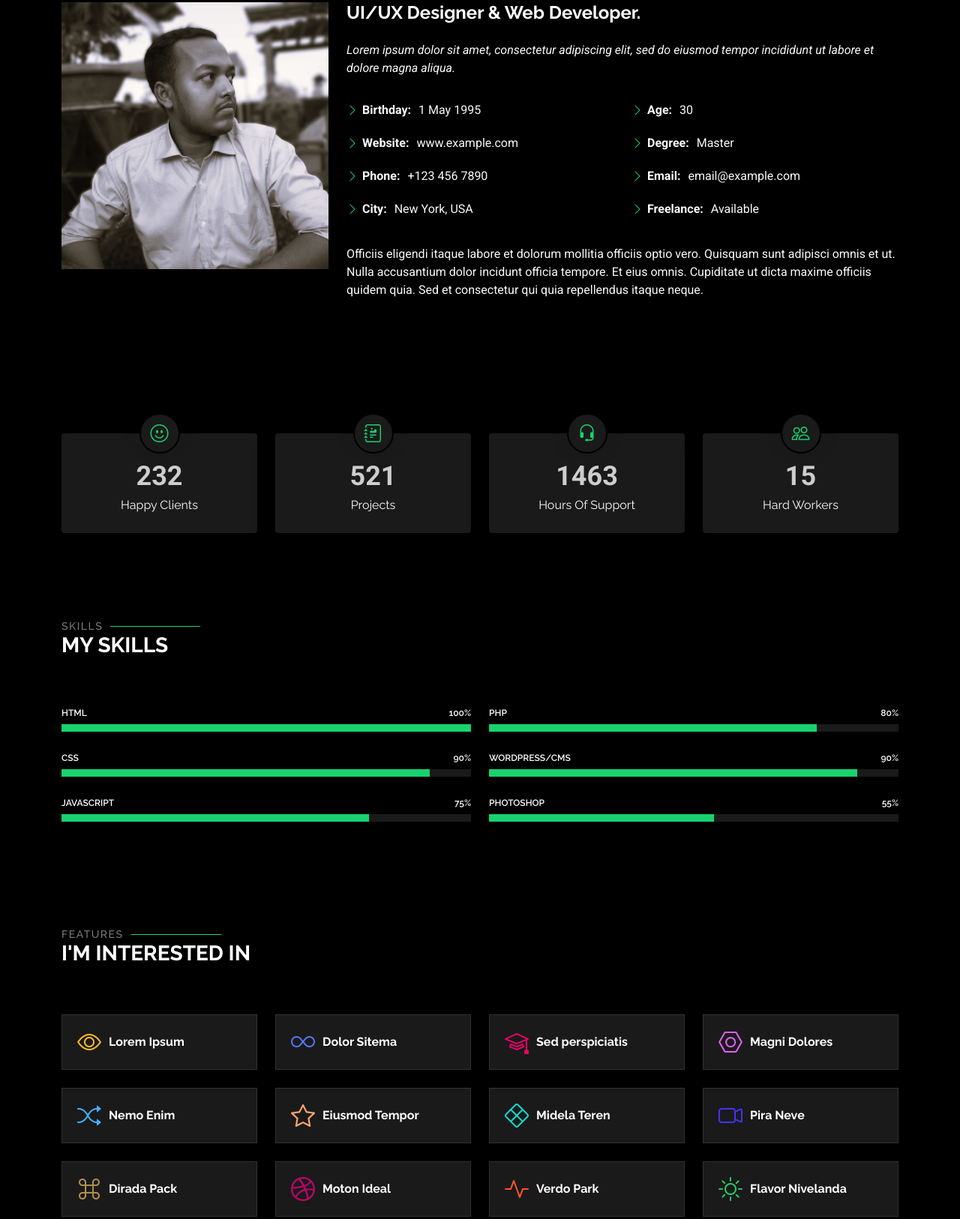
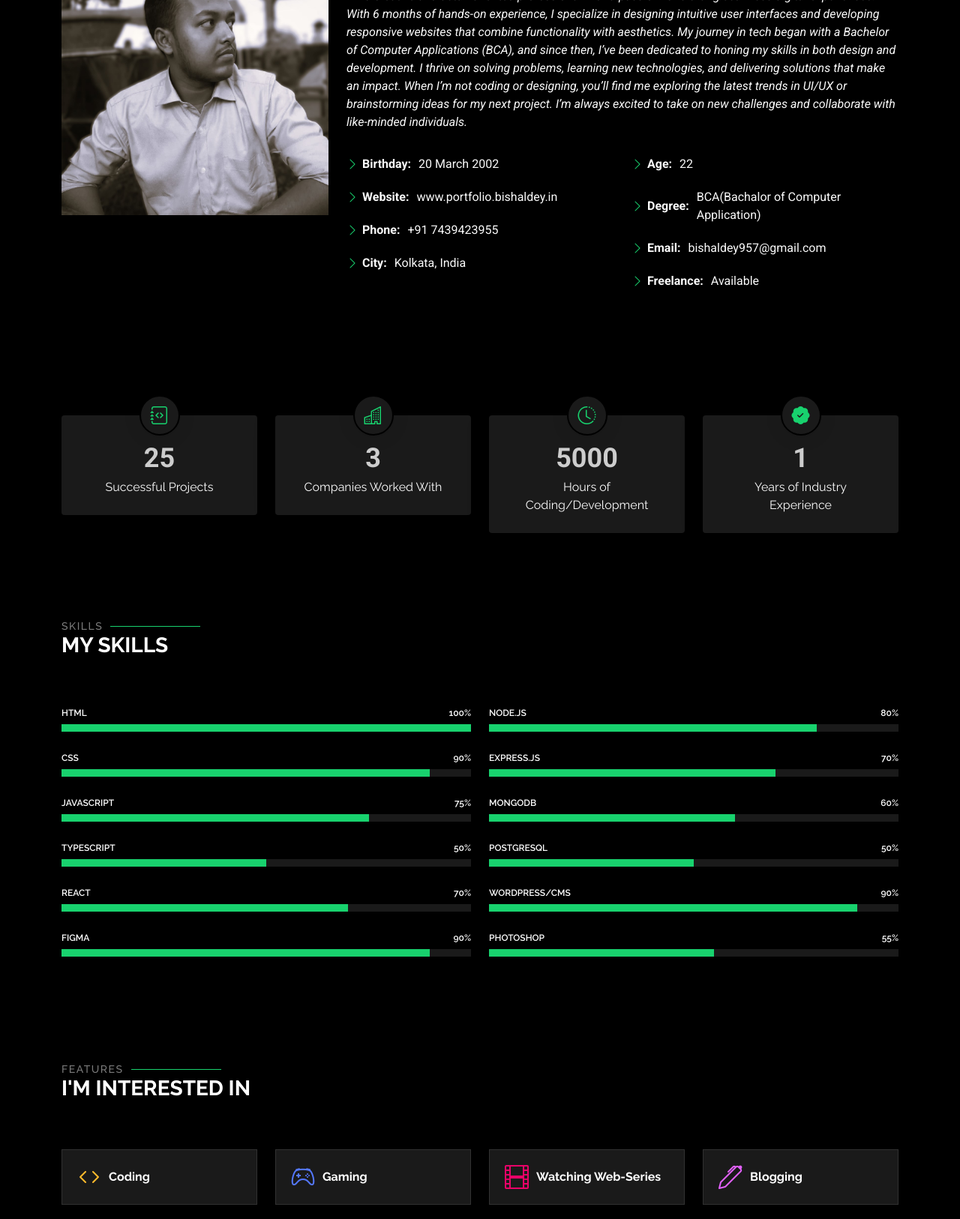
Before and after one commit to BishalDey908/portfolio-2025, a plain HTML site: page about.html in a window 1280 px wide. Shown: the part 488-2114 px from the top of the page at 75% size. Drawn offline with Linux system fonts and the light colour scheme.

Commit message:
about page content update

```diff
--- a/about.html
+++ b/about.html
@@ -9,8 +9,8 @@
   <meta name="keywords" content="">
 
   <!-- Favicons -->
-  <link href="assets/img/favicon.png" rel="icon">
-  <link href="assets/img/apple-touch-icon.png" rel="apple-touch-icon">
+  <link href="assets/img/favicon-16x16.png" rel="icon">
+  <link href="assets/img/favicon_io/apple-touch-icon.png" rel="apple-touch-icon">
 
   <!-- Fonts -->
   <link href="https://fonts.googleapis.com" rel="preconnect">
@@ -88,7 +88,11 @@
           <div class="row d-flex justify-content-center text-center">
             <div class="col-lg-8">
               <h1>About</h1>
-              <p class="mb-0">Odio et unde deleniti. Deserunt numquam exercitationem. Officiis quo odio sint voluptas consequatur ut a odio voluptatem. Sit dolorum debitis veritatis natus dolores. Quasi ratione sint. Sit quaerat ipsum dolorem.</p>
+              <!-- <p class="mb-0">I’m a passionate and motivated web developer and web designer with around 6 months of hands-on experience in creating visually appealing and functional websites. I thrive on turning ideas into reality through clean, user-friendly designs and efficient code.
+
+                As a quick learner, I’m always exploring new technologies and trends to enhance my skills and deliver modern solutions. My attention to detail ensures that every project I work on is polished and meets the highest standards.
+
+                I’m excited to bring creativity, dedication, and a fresh perspective to every project I take on. Let’s build something amazing together!</p> -->
             </div>
           </div>
         </div>
@@ -115,31 +119,34 @@
           <div class="col-lg-8 content">
             <h2>UI/UX Designer &amp; Web Developer.</h2>
             <p class="fst-italic py-3">
-              Lorem ipsum dolor sit amet, consectetur adipiscing elit, sed do eiusmod tempor incididunt ut labore et dolore
-              magna aliqua.
+              I’m a creative and detail-oriented professional with a passion for crafting seamless digital experiences. With 6 months of hands-on experience, I specialize in designing intuitive user interfaces and developing responsive websites that combine functionality with aesthetics.
+
+My journey in tech began with a Bachelor of Computer Applications (BCA), and since then, I’ve been dedicated to honing my skills in both design and development. I thrive on solving problems, learning new technologies, and delivering solutions that make an impact.
+
+When I’m not coding or designing, you’ll find me exploring the latest trends in UI/UX or brainstorming ideas for my next project. I’m always excited to take on new challenges and collaborate with like-minded individuals.
             </p>
             <div class="row">
               <div class="col-lg-6">
                 <ul>
-                  <li><i class="bi bi-chevron-right"></i> <strong>Birthday:</strong> <span>1 May 1995</span></li>
-                  <li><i class="bi bi-chevron-right"></i> <strong>Website:</strong> <span>www.example.com</span></li>
-                  <li><i class="bi bi-chevron-right"></i> <strong>Phone:</strong> <span>+123 456 7890</span></li>
-                  <li><i class="bi bi-chevron-right"></i> <strong>City:</strong> <span>New York, USA</span></li>
+                  <li><i class="bi bi-chevron-right"></i> <strong>Birthday:</strong> <span>20 March 2002</span></li>
+                  <li><i class="bi bi-chevron-right"></i> <strong>Website:</strong> <span>www.portfolio.bishaldey.in</span></li>
+                  <li><i class="bi bi-chevron-right"></i> <strong>Phone:</strong> <span>+91 7439423955</span></li>
+                  <li><i class="bi bi-chevron-right"></i> <strong>City:</strong> <span>Kolkata, India</span></li>
                 </ul>
               </div>
               <div class="col-lg-6">
                 <ul>
-                  <li><i class="bi bi-chevron-right"></i> <strong>Age:</strong> <span>30</span></li>
-                  <li><i class="bi bi-chevron-right"></i> <strong>Degree:</strong> <span>Master</span></li>
-                  <li><i class="bi bi-chevron-right"></i> <strong>Email:</strong> <span>email@example.com</span></li>
+                  <li><i class="bi bi-chevron-right"></i> <strong>Age:</strong> <span>22</span></li>
+                  <li><i class="bi bi-chevron-right"></i> <strong>Degree:</strong> <span>BCA(Bachalor of Computer Application)</span></li>
+                  <li><i class="bi bi-chevron-right"></i> <strong>Email:</strong> <span>bishaldey957@gmail.com</span></li>
                   <li><i class="bi bi-chevron-right"></i> <strong>Freelance:</strong> <span>Available</span></li>
                 </ul>
               </div>
             </div>
-            <p class="py-3">
+            <!-- <p class="py-3">
               Officiis eligendi itaque labore et dolorum mollitia officiis optio vero. Quisquam sunt adipisci omnis et ut. Nulla accusantium dolor incidunt officia tempore. Et eius omnis.
               Cupiditate ut dicta maxime officiis quidem quia. Sed et consectetur qui quia repellendus itaque neque.
-            </p>
+            </p> -->
           </div>
         </div>
 
@@ -152,39 +159,40 @@
 
       <div class="container" data-aos="fade-up" data-aos-delay="100">
 
-        <div class="row gy-4">
+        <div class="row gy-4 ">
 
           <div class="col-lg-3 col-md-6 d-flex flex-column align-items-center">
-            <i class="bi bi-emoji-smile"></i>
+            <i class="bi-journal-code"></i>
             <div class="stats-item">
-              <span data-purecounter-start="0" data-purecounter-end="232" data-purecounter-duration="1" class="purecounter"></span>
-              <p>Happy Clients</p>
+              <span data-purecounter-start="0" data-purecounter-end="25" data-purecounter-duration="2" class="purecounter"></span>
+              <p>Successful Projects</p>
             </div>
           </div><!-- End Stats Item -->
 
           <div class="col-lg-3 col-md-6 d-flex flex-column align-items-center">
-            <i class="bi bi-journal-richtext"></i>
+            <i class="bi bi-buildings"></i>
             <div class="stats-item">
-              <span data-purecounter-start="0" data-purecounter-end="521" data-purecounter-duration="1" class="purecounter"></span>
-              <p>Projects</p>
+              <span data-purecounter-start="0" data-purecounter-end="3" data-purecounter-duration="2" class="purecounter"></span>
+              <p>Companies Worked With</p>
             </div>
           </div><!-- End Stats Item -->
 
           <div class="col-lg-3 col-md-6 d-flex flex-column align-items-center">
-            <i class="bi bi-headset"></i>
+            <i class="bi bi-clock-history"></i>
             <div class="stats-item">
-              <span data-purecounter-start="0" data-purecounter-end="1463" data-purecounter-duration="1" class="purecounter"></span>
-              <p>Hours Of Support</p>
+              <span data-purecounter-start="0" data-purecounter-end="5000" data-purecounter-duration="2" class="purecounter"></span>
+              <p>Hours of Coding/Development</p>
             </div>
           </div><!-- End Stats Item -->
 
           <div class="col-lg-3 col-md-6 d-flex flex-column align-items-center">
-            <i class="bi bi-people"></i>
+            <i class="bi bi-patch-check-fill"></i>
             <div class="stats-item">
-              <span data-purecounter-start="0" data-purecounter-end="15" data-purecounter-duration="1" class="purecounter"></span>
-              <p>Hard Workers</p>
+              <span data-purecounter-start="0" data-purecounter-end="1" data-purecounter-duration="2" class="purecounter"></span>
+              <p>Years of Industry Experience</p>
             </div>
-          </div><!-- End Stats Item -->
+          </div>
+          <!-- End Stats Item -->
 
         </div>
 
@@ -228,14 +236,56 @@
               </div>
             </div><!-- End Skills Item -->
 
+            <div class="progress">
+              <span class="skill"><span>TypeScript</span> <i class="val">50%</i></span>
+              <div class="progress-bar-wrap">
+                <div class="progress-bar" role="progressbar" aria-valuenow="50" aria-valuemin="0" aria-valuemax="100"></div>
+              </div>
+            </div><!-- End Skills Item -->
+
+            <div class="progress">
+              <span class="skill"><span>React</span> <i class="val">70%</i></span>
+              <div class="progress-bar-wrap">
+                <div class="progress-bar" role="progressbar" aria-valuenow="70" aria-valuemin="0" aria-valuemax="100"></div>
+              </div>
+            </div><!-- End Skills Item -->
+
+            <div class="progress">
+              <span class="skill"><span>Figma</span> <i class="val">90%</i></span>
+              <div class="progress-bar-wrap">
+                <div class="progress-bar" role="progressbar" aria-valuenow="90" aria-valuemin="0" aria-valuemax="100"></div>
+              </div>
+            </div><!-- End Skills Item -->
+
           </div>
 
           <div class="col-lg-6">
 
             <div class="progress">
-              <span class="skill"><span>PHP</span> <i class="val">80%</i></span>
+              <span class="skill"><span>Node.js</span> <i class="val">80%</i></span>
               <div class="progress-bar-wrap">
                 <div class="progress-bar" role="progressbar" aria-valuenow="80" aria-valuemin="0" aria-valuemax="100"></div>
+              </div>
+            </div><!-- End Skills Item -->
+
+            <div class="progress">
+              <span class="skill"><span>Express.js</span> <i class="val">70%</i></span>
+              <div class="progress-bar-wrap">
+                <div class="progress-bar" role="progressbar" aria-valuenow="70" aria-valuemin="0" aria-valuemax="100"></div>
+              </div>
+            </div><!-- End Skills Item -->
+
+            <div class="progress">
+              <span class="skill"><span>MongoDB</span> <i class="val">60%</i></span>
+              <div class="progress-bar-wrap">
+                <div class="progress-bar" role="progressbar" aria-valuenow="60" aria-valuemin="0" aria-valuemax="100"></div>
+              </div>
+            </div><!-- End Skills Item -->
+
+            <div class="progress">
+              <span class="skill"><span>PostgreSQL</span> <i class="val">50%</i></span>
+              <div class="progress-bar-wrap">
+                <div class="progress-bar" role="progressbar" aria-valuenow="50" aria-valuemin="0" aria-valuemax="100"></div>
               </div>
             </div><!-- End Skills Item -->
 
@@ -276,87 +326,87 @@
 
           <div class="col-lg-3 col-md-4" data-aos="fade-up" data-aos-delay="100">
             <div class="features-item">
-              <i class="bi bi-eye" style="color: #ffbb2c;"></i>
-              <h3><a href="" class="stretched-link">Lorem Ipsum</a></h3>
+              <i class="bi bi-code" style="color: #ffbb2c;"></i>
+              <h3><a href="" class="stretched-link">Coding</a></h3>
             </div>
           </div><!-- End Feature Item -->
 
           <div class="col-lg-3 col-md-4" data-aos="fade-up" data-aos-delay="200">
             <div class="features-item">
-              <i class="bi bi-infinity" style="color: #5578ff;"></i>
-              <h3><a href="" class="stretched-link">Dolor Sitema</a></h3>
+              <i class="bi bi-controller" style="color: #5578ff;"></i>
+              <h3><a href="" class="stretched-link">Gaming</a></h3>
             </div>
           </div><!-- End Feature Item -->
 
           <div class="col-lg-3 col-md-4" data-aos="fade-up" data-aos-delay="300">
             <div class="features-item">
-              <i class="bi bi-mortarboard" style="color: #e80368;"></i>
-              <h3><a href="" class="stretched-link">Sed perspiciatis</a></h3>
+              <i class="bi bi-film" style="color: #e80368;"></i>
+              <h3><a href="" class="stretched-link">Watching Web-Series</a></h3>
             </div>
           </div><!-- End Feature Item -->
 
           <div class="col-lg-3 col-md-4" data-aos="fade-up" data-aos-delay="400">
             <div class="features-item">
-              <i class="bi bi-nut" style="color: #e361ff;"></i>
-              <h3><a href="" class="stretched-link">Magni Dolores</a></h3>
+              <i class="bi bi-pen" style="color: #e361ff;"></i>
+              <h3><a href="" class="stretched-link">Blogging</a></h3>
             </div>
           </div><!-- End Feature Item -->
 
-          <div class="col-lg-3 col-md-4" data-aos="fade-up" data-aos-delay="500">
+          <!-- <div class="col-lg-3 col-md-4" data-aos="fade-up" data-aos-delay="500">
             <div class="features-item">
               <i class="bi bi-shuffle" style="color: #47aeff;"></i>
               <h3><a href="" class="stretched-link">Nemo Enim</a></h3>
             </div>
-          </div><!-- End Feature Item -->
+          </div>
 
           <div class="col-lg-3 col-md-4" data-aos="fade-up" data-aos-delay="600">
             <div class="features-item">
               <i class="bi bi-star" style="color: #ffa76e;"></i>
               <h3><a href="" class="stretched-link">Eiusmod Tempor</a></h3>
             </div>
-          </div><!-- End Feature Item -->
+          </div>
 
           <div class="col-lg-3 col-md-4" data-aos="fade-up" data-aos-delay="700">
             <div class="features-item">
               <i class="bi bi-x-diamond" style="color: #11dbcf;"></i>
               <h3><a href="" class="stretched-link">Midela Teren</a></h3>
             </div>
-          </div><!-- End Feature Item -->
+          </div>
 
           <div class="col-lg-3 col-md-4" data-aos="fade-up" data-aos-delay="800">
             <div class="features-item">
               <i class="bi bi-camera-video" style="color: #4233ff;"></i>
               <h3><a href="" class="stretched-link">Pira Neve</a></h3>
             </div>
-          </div><!-- End Feature Item -->
+          </div>
 
           <div class="col-lg-3 col-md-4" data-aos="fade-up" data-aos-delay="900">
             <div class="features-item">
               <i class="bi bi-command" style="color: #b2904f;"></i>
               <h3><a href="" class="stretched-link">Dirada Pack</a></h3>
             </div>
-          </div><!-- End Feature Item -->
+          </div>
 
           <div class="col-lg-3 col-md-4" data-aos="fade-up" data-aos-delay="1000">
             <div class="features-item">
               <i class="bi bi-dribbble" style="color: #b20969;"></i>
               <h3><a href="" class="stretched-link">Moton Ideal</a></h3>
             </div>
-          </div><!-- End Feature Item -->
+          </div>
 
           <div class="col-lg-3 col-md-4" data-aos="fade-up" data-aos-delay="1100">
             <div class="features-item">
               <i class="bi bi-activity" style="color: #ff5828;"></i>
               <h3><a href="" class="stretched-link">Verdo Park</a></h3>
             </div>
-          </div><!-- End Feature Item -->
+          </div>
 
           <div class="col-lg-3 col-md-4" data-aos="fade-up" data-aos-delay="1200">
             <div class="features-item">
               <i class="bi bi-brightness-high" style="color: #29cc61;"></i>
               <h3><a href="" class="stretched-link">Flavor Nivelanda</a></h3>
             </div>
-          </div><!-- End Feature Item -->
+          </div> -->
 
         </div>
 
@@ -407,12 +457,12 @@
               <div class="testimonial-item" "="">
             <p>
               <i class=" bi bi-quote quote-icon-left"></i>
-                <span>Proin iaculis purus consequat sem cure digni ssim donec porttitora entum suscipit rhoncus. Accusantium quam, ultricies eget id, aliquam eget nibh et. Maecen aliquam, risus at semper.</span>
+                <span>Working with Bishal was a fantastic experience! He built a sleek, responsive website for my business that not only looks great but also functions flawlessly. His attention to detail and ability to translate ideas into reality truly impressed me. Highly recommend!</span>
                 <i class="bi bi-quote quote-icon-right"></i>
                 </p>
-                <img src="assets/img/testimonials/testimonials-1.jpg" class="testimonial-img" alt="">
-                <h3>Saul Goodman</h3>
-                <h4>Ceo &amp; Founder</h4>
+                <img src="https://randomuser.me/api/portraits/men/32.jpg" class="testimonial-img" alt="">
+                <h3>Amit Sharma</h3>
+                <h4>CSmall Business Owner</h4>
               </div>
             </div><!-- End testimonial item -->
 
@@ -420,12 +470,12 @@
               <div class="testimonial-item">
                 <p>
                   <i class="bi bi-quote quote-icon-left"></i>
-                  <span>Export tempor illum tamen malis malis eram quae irure esse labore quem cillum quid malis quorum velit fore eram velit sunt aliqua noster fugiat irure amet legam anim culpa.</span>
+                  <span>Bishal is a creative thinker with a great eye for UI/UX. I had the chance to collaborate with him on a project, and his ability to turn complex problems into intuitive designs was outstanding. He’s always eager to learn and pushes the boundaries of creativity!</span>
                   <i class="bi bi-quote quote-icon-right"></i>
                 </p>
-                <img src="assets/img/testimonials/testimonials-2.jpg" class="testimonial-img" alt="">
-                <h3>Sara Wilsson</h3>
-                <h4>Designer</h4>
+                <img src="https://randomuser.me/api/portraits/women/45.jpg" class="testimonial-img" alt="">
+                <h3>Priya Mehta</h3>
+                <h4>UI/UX Designer</h4>
               </div>
             </div><!-- End testimonial item -->
 
@@ -433,12 +483,12 @@
               <div class="testimonial-item">
                 <p>
                   <i class="bi bi-quote quote-icon-left"></i>
-                  <span>Enim nisi quem export duis labore cillum quae magna enim sint quorum nulla quem veniam duis minim tempor labore quem eram duis noster aute amet eram fore quis sint minim.</span>
+                  <span>In just six months, Bishal has shown remarkable growth in web development and UI/UX design. His passion for creating user-friendly digital experiences sets him apart. I’m confident he will continue to make an impact in the industry!</span>
                   <i class="bi bi-quote quote-icon-right"></i>
                 </p>
-                <img src="assets/img/testimonials/testimonials-3.jpg" class="testimonial-img" alt="">
-                <h3>Jena Karlis</h3>
-                <h4>Store Owner</h4>
+                <img src="https://randomuser.me/api/portraits/men/55.jpg" class="testimonial-img" alt="">
+                <h3>Rahul Verma</h3>
+                <h4>Senior Developer & Mentor</h4>
               </div>
             </div><!-- End testimonial item -->
 
@@ -446,12 +496,12 @@
               <div class="testimonial-item">
                 <p>
                   <i class="bi bi-quote quote-icon-left"></i>
-                  <span>Fugiat enim eram quae cillum dolore dolor amet nulla culpa multos export minim fugiat dolor enim duis veniam ipsum anim magna sunt elit fore quem dolore labore illum veniam.</span>
+                  <span>Bishal played a key role in designing our startup’s landing page. His ability to blend aesthetics with functionality helped us create a strong online presence. He was professional, quick to adapt to feedback, and delivered beyond expectations.</span>
                   <i class="bi bi-quote quote-icon-right"></i>
                 </p>
-                <img src="assets/img/testimonials/testimonials-4.jpg" class="testimonial-img" alt="">
-                <h3>Matt Brandon</h3>
-                <h4>Freelancer</h4>
+                <img src="https://randomuser.me/api/portraits/women/33.jpg" class="testimonial-img" alt="">
+                <h3>Neha Kapoor</h3>
+                <h4>Startup Founder</h4>
               </div>
             </div><!-- End testimonial item -->
 
@@ -459,12 +509,12 @@
               <div class="testimonial-item">
                 <p>
                   <i class="bi bi-quote quote-icon-left"></i>
-                  <span>Quis quorum aliqua sint quem legam fore sunt eram irure aliqua veniam tempor noster veniam sunt culpa nulla illum cillum fugiat legam esse veniam culpa fore nisi cillum quid.</span>
+                  <span>Pair-programming with Bishal has always been a great learning experience! His problem-solving skills and knack for writing clean, efficient code make him a valuable developer. His enthusiasm for new technologies keeps the team motivated!</span>
                   <i class="bi bi-quote quote-icon-right"></i>
                 </p>
-                <img src="assets/img/testimonials/testimonials-5.jpg" class="testimonial-img" alt="">
-                <h3>John Larson</h3>
-                <h4>Entrepreneur</h4>
+                <img src="https://randomuser.me/api/portraits/men/66.jpg" class="testimonial-img" alt="">
+                <h3>Rohan Gupta</h3>
+                <h4>Full-Stack Developer</h4>
               </div>
             </div><!-- End testimonial item -->
 
```
Also changed, not shown: contact.html (+3 -3 lines), index.html (+3 -3 lines), portfolio-details.html (+3 -3 lines), portfolio.html (+3 -3 lines), resume.html (+3 -3 lines), service-details.html (+3 -3 lines), services.html (+3 -3 lines), starter-page.html (+3 -3 lines), assets/img/favicon-16x16.png (added), assets/img/favicon-32x32.png (added), assets/img/favicon_io/android-chrome-192x192.png (added), assets/img/favicon_io/android-chrome-512x512.png (added), assets/img/favicon_io/apple-touch-icon.png (added), assets/img/favicon_io/favicon.ico (added), 1 more files, 1 other file.
